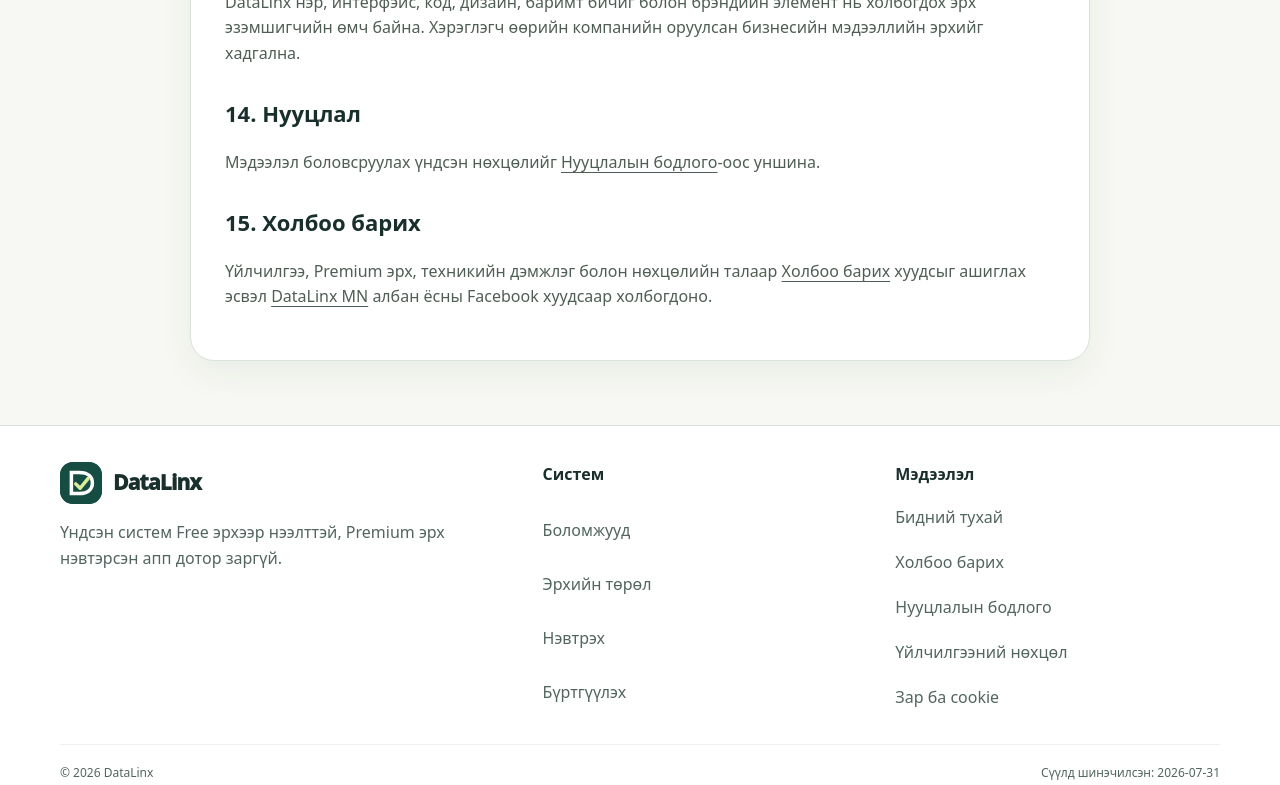
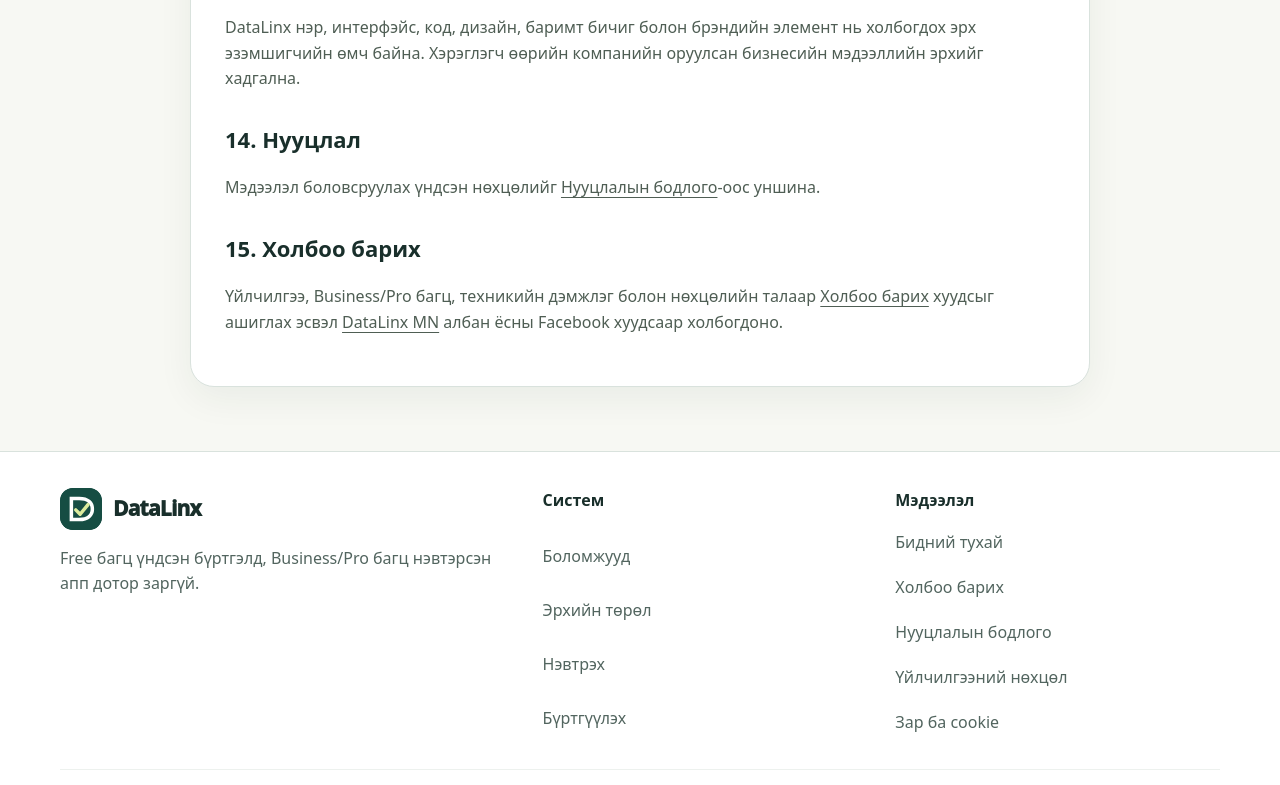
Before and after one commit to datalinx-mn/Webapp, a website: page terms.html in a window 1280 px wide. Shown: the part 2509-3294 px from the top of the page. Drawn offline with Linux system fonts and the light colour scheme.

Commit message:
Clarify ad-free behavior and subscription wording

```diff
--- a/terms.html
+++ b/terms.html
@@ -64,7 +64,7 @@
         <p>Компанийн мэдээллийг тогтмол шалгах, шаардлагатай үед Google Spreadsheet эсвэл Drive-аас backup/export хийх нь компанийн хариуцлага. Системийн шинэчлэлт, Google үйлчилгээний тасалдал, төхөөрөмжийн эвдрэл болон хэрэглэгчийн алдаанаас шалтгаалах эрсдэлийг багасгахын тулд тогтмол нөөцлөхийг зөвлөж байна.</p>
 
         <h2>7. Зар сурталчилгаа</h2>
-        <p>Free эрхийн хэрэглэгчид тодорхой тэмдэглэсэн зар харж болно. Хэрэглэгчийг зар дээр дарахыг албадах, төөрөгдүүлсэн байрлал үүсгэх, борлуулалт болон бизнесийн хувийн мэдээллийг сурталчлагчид дамжуулахгүй. Business/Pro багцад нэвтэрсэн апп дотор зарын код ачаалагдахгүй. Дэлгэрэнгүйг <a href="./ads-and-cookies.html">Зар ба cookie</a> хуудаснаас уншина.</p>
+        <p>Free эрхийн хэрэглэгчид тодорхой тэмдэглэсэн зар харж болно. Хэрэглэгчийг зар дээр дарахыг албадах, төөрөгдүүлсэн байрлал үүсгэх, борлуулалт болон бизнесийн хувийн мэдээллийг сурталчлагчид дамжуулахгүй. Business/Pro багцад нэвтэрсэн апп дотор Google AdSense-ийн гуравдагч талын script ачаалагдахгүй, sponsor content болон sponsor metric илгээгдэхгүй. Дэлгэрэнгүйг <a href="./ads-and-cookies.html">Зар ба cookie</a> хуудаснаас уншина.</p>
 
         <h2>8. Гуравдагч талын үйлчилгээ</h2>
         <p>DataLinx нь Google Sheets, Apps Script, Drive, GitHub Pages, AdSense болон бусад үйлчилгээтэй холбогдож болно. Гуравдагч талын үйлчилгээний тасалдал, бодлого, үнийн өөрчлөлт болон техникийн хязгаарлалтыг DataLinx дангаар хянах боломжгүй.</p>
@@ -88,7 +88,7 @@
         <p>Мэдээлэл боловсруулах үндсэн нөхцөлийг <a href="./privacy.html">Нууцлалын бодлого</a>-оос уншина.</p>
 
         <h2>15. Холбоо барих</h2>
-        <p>Үйлчилгээ, Premium эрх, техникийн дэмжлэг болон нөхцөлийн талаар <a href="./contact.html">Холбоо барих</a> хуудсыг ашиглах эсвэл <a href="https://www.facebook.com/DataLinxMN" target="_blank" rel="noopener">DataLinx MN</a> албан ёсны Facebook хуудсаар холбогдоно.</p>
+        <p>Үйлчилгээ, Business/Pro багц, техникийн дэмжлэг болон нөхцөлийн талаар <a href="./contact.html">Холбоо барих</a> хуудсыг ашиглах эсвэл <a href="https://www.facebook.com/DataLinxMN" target="_blank" rel="noopener">DataLinx MN</a> албан ёсны Facebook хуудсаар холбогдоно.</p>
       </article>
     </div>
   </main>
@@ -96,7 +96,7 @@
   <footer class="site-footer">
     <div class="container">
       <div class="footer-grid">
-        <div><a class="brand" href="./"><img class="brand-mark" src="./brand-mark.svg" width="42" height="42" alt=""><span>DataLinx</span></a><p class="footer-copy">Үндсэн систем Free эрхээр нээлттэй, Premium эрх нэвтэрсэн апп дотор заргүй.</p></div>
+        <div><a class="brand" href="./"><img class="brand-mark" src="./brand-mark.svg" width="42" height="42" alt=""><span>DataLinx</span></a><p class="footer-copy">Free багц үндсэн бүртгэлд, Business/Pro багц нэвтэрсэн апп дотор заргүй.</p></div>
         <div class="footer-links"><strong>Систем</strong><a href="./#features">Боломжууд</a><a href="./#pricing">Эрхийн төрөл</a><a href="./app.html">Нэвтрэх</a><a href="./app.html#register">Бүртгүүлэх</a></div>
         <div class="footer-links"><strong>Мэдээлэл</strong><a href="./about.html">Бидний тухай</a><a href="./contact.html">Холбоо барих</a><a href="./privacy.html">Нууцлалын бодлого</a><a href="./terms.html">Үйлчилгээний нөхцөл</a><a href="./ads-and-cookies.html">Зар ба cookie</a></div>
       </div>
```
